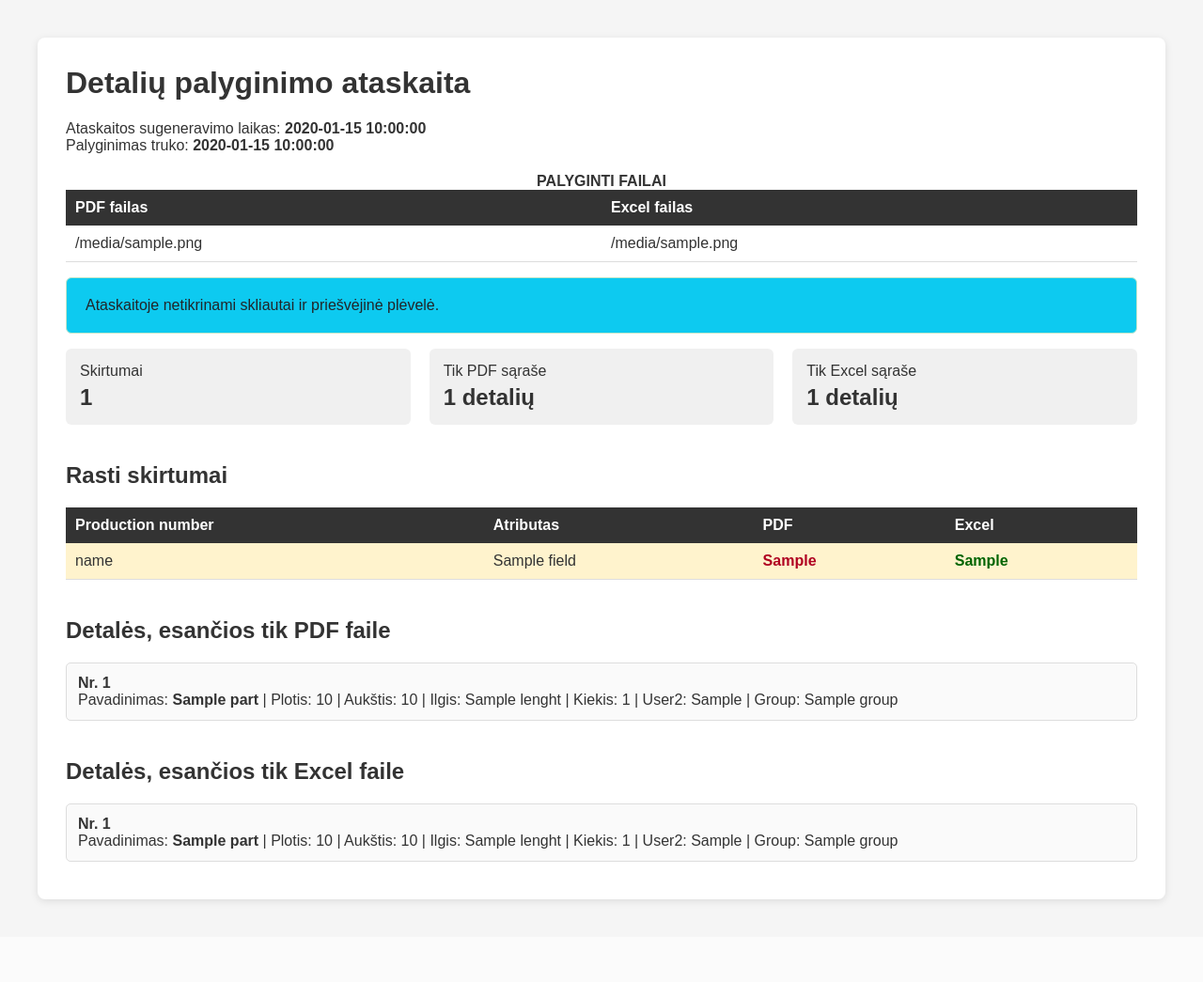
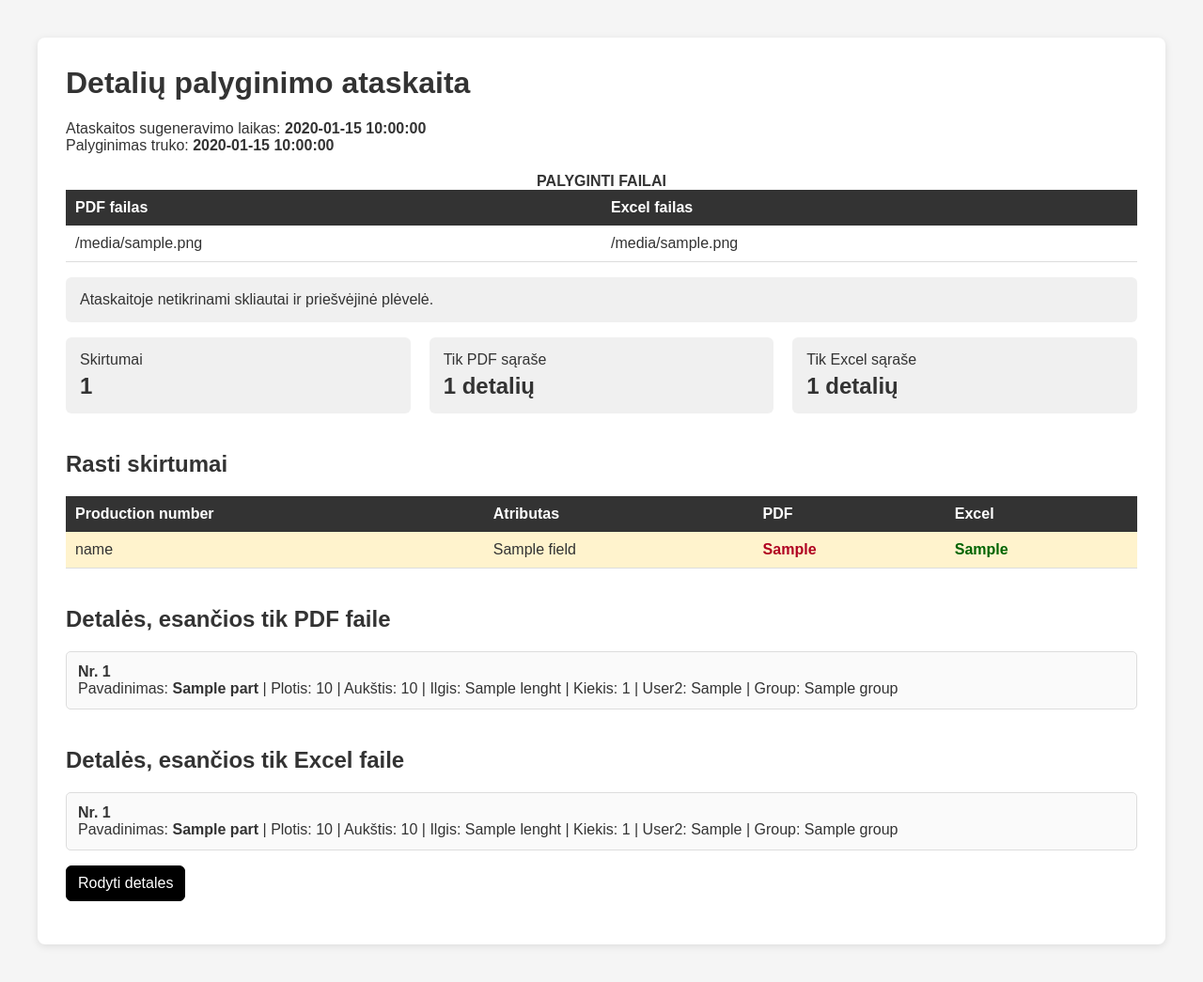
Before and after one commit to mlevanas/ListLinter, a Python web app: template data/template/report.html in a window 1280 px wide. Shown: the whole page at 94% size. Before the commit the page ends 962 px from the top, so only its background shows below. Run offline with Jinja, Linux system fonts and the light colour scheme; the template is opened without the code that fills it: most values are stand-ins (such as "Sample title", 1, 10 or a date in 2020); some libraries are stand-ins or nearby versions.

Commit message:
visual representation of the details

```diff
--- a/data/template/report.html
+++ b/data/template/report.html
@@ -3,7 +3,6 @@
 <head>
     <meta charset="UTF-8">
     <meta name="viewport" content="width=device-width, initial-scale=1.0">
-
     <title>Detalių palyginimo ataskaita</title>
 
     <style>
@@ -114,6 +113,50 @@
             color: #212529;
             border-radius: 6px;
         }
+
+        /*mygtuko stiliai*/
+       .btn-black {
+    display: inline-block;
+    padding: 0.375rem 0.75rem;
+    font-size: 1rem;
+    font-weight: 400;
+    line-height: 1.5;
+
+    color: #fff;
+    background-color: #000;
+    border: 1px solid #000;
+    border-radius: 0.375rem;
+
+    text-align: center;
+    text-decoration: none;
+    cursor: pointer;
+
+    transition:
+        background-color 0.15s ease-in-out,
+        border-color 0.15s ease-in-out,
+        box-shadow 0.15s ease-in-out;
+}
+
+.btn-black:hover {
+    color: #fff;
+    background-color: #2b2b2b;
+    border-color: #2b2b2b;
+}
+
+.btn-black:focus {
+    outline: 0;
+    box-shadow: 0 0 0 0.25rem rgba(0, 0, 0, 0.25);
+}
+
+.btn-black:active {
+    background-color: #444;
+    border-color: #444;
+}
+
+.btn-black:disabled {
+    opacity: 0.65;
+    cursor: not-allowed;
+}
     </style>
 </head>
 
@@ -143,7 +186,7 @@
         </table>
     </p>
 
-    <p class="danger">
+    <p class="summary-box">
         Ataskaitoje netikrinami skliautai ir priešvėjinė plėvelė.
     </p>
 
@@ -309,8 +352,77 @@
     </div>
 
     {% endif %}
+    <p>
+    <button id="expander" class="btn-black">Rodyti detales</button>
+    <div id="tables" class="summary" style="display: none;">
 
+        <div class="summary-box">
+            <h3>PDF detalės</h3>
+            <table>
+                <thead>
+                    <tr>
+                        <th>P/N</th>
+                        <th>Width</th>
+                        <th>Height</th>
+                        <th>Length</th>
+                        <th>Count</th>
+                        <th>User2</th>
+                    </tr>
+                </thead>
+                <tbody>
+                    {% for part in params.pdfList %}
+                    <tr>
+                        <td>{{ part.productionNumber }}</td>
+                        <td>{{ part.width }}</td>
+                        <td>{{ part.height }}</td>
+                        <td>{{ part.lenght }}</td>
+                        <td>{{ part.count }}</td>
+                        <td>{{ part.user2 }}</td>
+                    </tr>
+                    {% endfor %}
+                </tbody>
+            </table>
+        </div>
+
+        <div class="summary-box">
+            <h3>Excel detalės</h3>
+            <table>
+                <thead>
+                    <tr>
+                        <th>P/N</th>
+                        <th>Width</th>
+                        <th>Height</th>
+                        <th>Length</th>
+                        <th>Count</th>
+                        <th>User2</th>
+                    </tr>
+                </thead>
+                <tbody>
+                    {% for part in params.excelList %}
+                    <tr>
+                        <td>{{ part.productionNumber }}</td>
+                        <td>{{ part.width }}</td>
+                        <td>{{ part.height }}</td>
+                        <td>{{ part.lenght }}</td>
+                        <td>{{ part.count }}</td>
+                        <td>{{ part.user2 }}</td>
+                    </tr>
+                    {% endfor %}
+                </tbody>
+            </table>
+        </div>
+    </div>
+        </p>
 </div>
+
+<script src="https://cdnjs.cloudflare.com/ajax/libs/jquery/4.0.0/jquery.min.js" integrity="sha512-8LENNbXmzI/Gbj+OwXmqR6V4QaUAw0/porPzy1+dQoJqC0JPHedWoe0DDOTL2uHA5XXJyIsPtiMHH86pVlay6A==" crossorigin="anonymous" referrerpolicy="no-referrer"></script>
+<script type="text/javascript">
+    $(function(){
+        $('#expander').on('click', function(){
+            $('#tables').toggle();
+        });
+    });
+</script>
 
 </body>
 </html>
```
